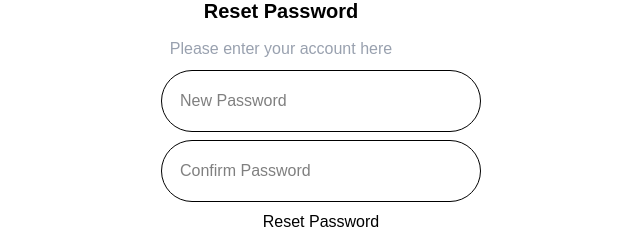
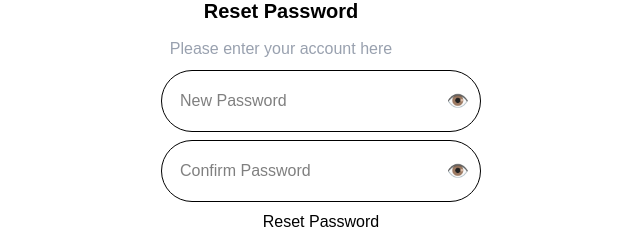
Before and after one commit to sujalahuja01/FlavorFlux-frontend, a React (Vite) app: page /reset-password/1 in a window 1280 px wide. Shown: the part 156-408 px from the top of the page, without its empty margins (319-959 px from the left). Built offline with nearby package versions, Linux system fonts and the light colour scheme.

Commit message:
changed AuthInputLayout to AuthPasswordInputLayout

```diff
--- a/src/pages/auth/ChangePassword.jsx
+++ b/src/pages/auth/ChangePassword.jsx
@@ -1,10 +1,12 @@
 import useAuthFormState from "@/hooks/useAuthFormState";
 import AuthFormLayout from "@/layout/AuthFormLayout";
-import AuthInputLayout from "@/layout/AuthInputLayout";
+import AuthInputLayout, {
+  AuthPasswordInputLayout,
+} from "@/layout/AuthInputLayout";
 import { baseURL } from "@/utils/api";
 import { authRequest } from "@/utils/authRequest";
 import { runValidation } from "@/utils/formUtils";
-import { handleInputChange } from "@/utils/validate";
+
 import React, { useEffect, useState } from "react";
 
 const ChangePassword = () => {
@@ -48,7 +50,7 @@ const ChangePassword = () => {
       message={message}
     >
       {!user.google_login && (
-        <AuthInputLayout
+        <AuthPasswordInputLayout
           type="password"
           name="currentPassword"
           placeholder="Current Password"
@@ -58,7 +60,7 @@ const ChangePassword = () => {
         />
       )}
 
-      <AuthInputLayout
+      <AuthPasswordInputLayout
         type="password"
         name="password"
         placeholder="New Password"
@@ -66,8 +68,7 @@ const ChangePassword = () => {
         onChange={handleChange}
         error={errors.password}
       />
-
-      <AuthInputLayout
+      <AuthPasswordInputLayout
         type="password"
         name="confirmPassword"
         placeholder="Confirm Password"
@@ -75,7 +76,6 @@ const ChangePassword = () => {
         onChange={handleChange}
         error={errors.confirmPassword}
       />
-
       <button type="submit" disabled={loading}>
         {loading ? "Changing... " : "change Password"}
       </button>
--- a/src/pages/auth/DeleteUser.jsx
+++ b/src/pages/auth/DeleteUser.jsx
@@ -2,7 +2,9 @@ import AuthFormLayout from "@/layout/AuthFormLayout";
 import { baseURL } from "@/utils/api";
 import React from "react";
 import { authRequest } from "@/utils/authRequest";
-import AuthInputLayout from "@/layout/AuthInputLayout";
+import AuthInputLayout, {
+  AuthPasswordInputLayout,
+} from "@/layout/AuthInputLayout";
 import { runValidation } from "@/utils/formUtils";
 import useAuthFormState from "@/hooks/useAuthFormState";
 
@@ -32,7 +34,7 @@ const DeleteUser = () => {
       message={message}
       title="Delete Account"
     >
-      <AuthInputLayout
+      <AuthPasswordInputLayout
         type="password"
         name="password"
         value={values.password}
--- a/src/pages/auth/ResetPassword.jsx
+++ b/src/pages/auth/ResetPassword.jsx
@@ -1,6 +1,8 @@
 import useAuthFormState from "@/hooks/useAuthFormState";
 import AuthFormLayout from "@/layout/AuthFormLayout";
-import AuthInputLayout from "@/layout/AuthInputLayout";
+import AuthInputLayout, {
+  AuthPasswordInputLayout,
+} from "@/layout/AuthInputLayout";
 import { baseURL } from "@/utils/api";
 import { authRequest } from "@/utils/authRequest";
 import { runValidation } from "@/utils/formUtils";
@@ -37,7 +39,7 @@ const ResetPassword = () => {
       onSubmit={handlePassReset}
       message={message}
     >
-      <AuthInputLayout
+      <AuthPasswordInputLayout
         type="password"
         name="password"
         placeholder="New Password"
@@ -46,7 +48,7 @@ const ResetPassword = () => {
         error={errors.password}
       />
 
-      <AuthInputLayout
+      <AuthPasswordInputLayout
         type="password"
         name="confirmPassword"
         placeholder="Confirm Password"
```
